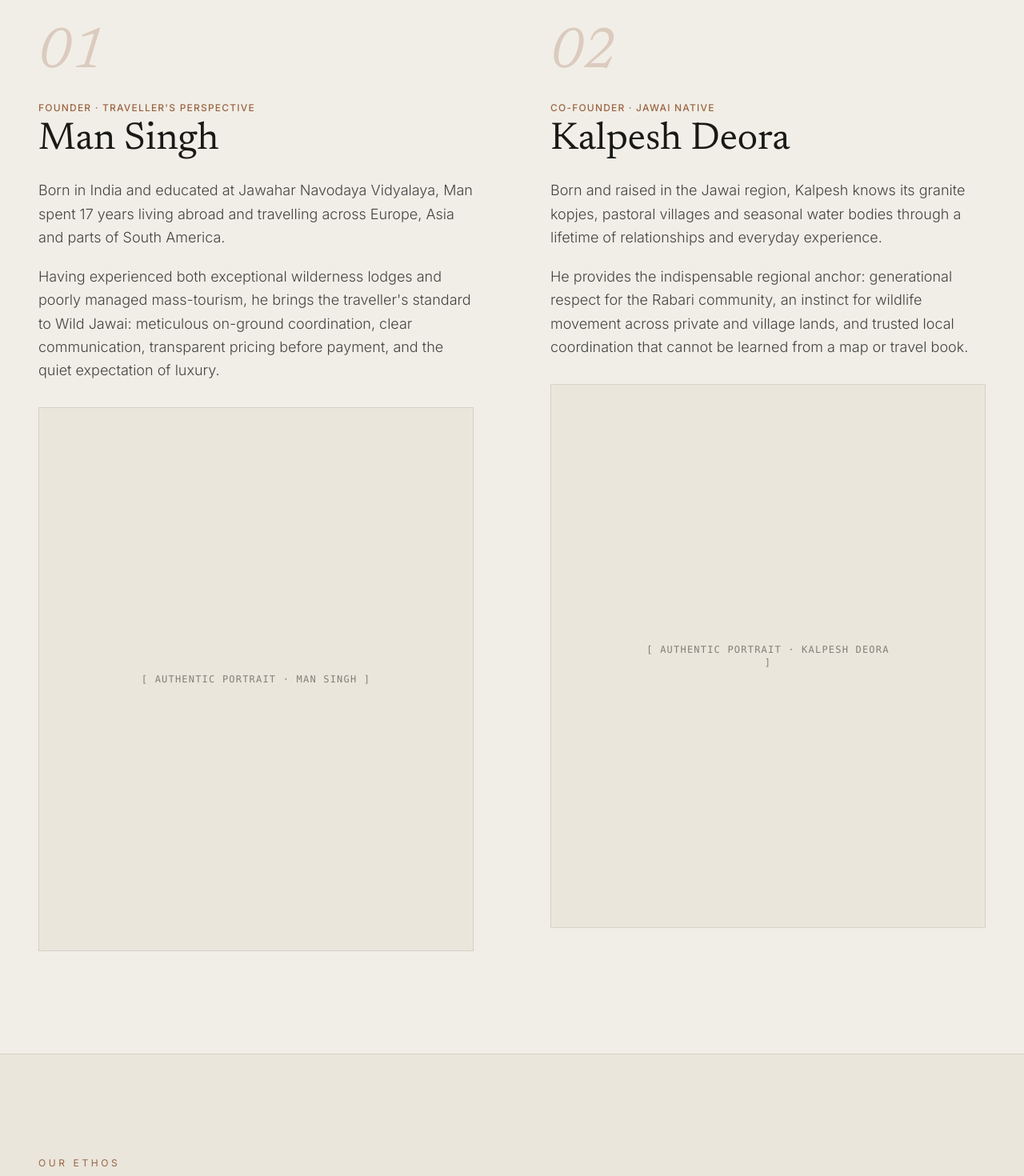
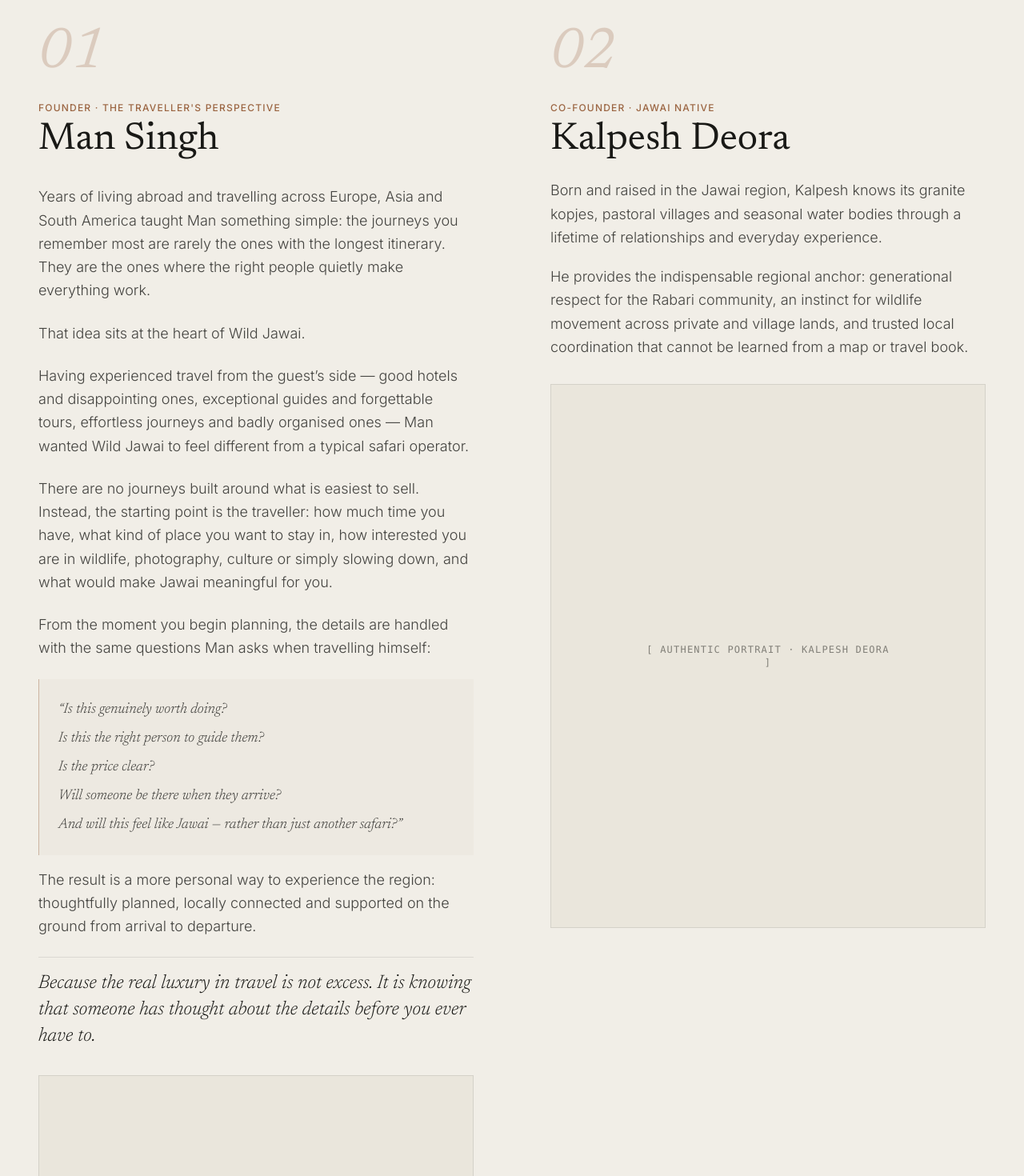
Before and after one commit to veomansingh-hub/wildjawai-by-ms, a Next.js app: page /our-story in a window 1280 px wide. Shown: the part 980-2450 px from the top of the page at 80% size. Built offline with nearby package versions, Linux system fonts and the light colour scheme.

Commit message:
copy: update Man Singh founder biography

```diff
--- a/src/app/our-story/page.tsx
+++ b/src/app/our-story/page.tsx
@@ -32,15 +32,37 @@
           <div className="flex flex-col">
             <span className="font-serif text-6xl md:text-7xl text-terracotta/25 italic mb-6">01</span>
             <span className="text-xs tracking-widest uppercase text-terracotta mb-2 font-medium">
-              Founder &middot; Traveller&apos;s Perspective
+              Founder &middot; The Traveller&apos;s Perspective
             </span>
-            <h2 className="font-serif text-4xl md:text-5xl mb-6">Man Singh</h2>
-            <div className="space-y-5 text-lg font-light text-basalt/80 leading-relaxed">
+            <h2 className="font-serif text-4xl md:text-5xl mb-8">Man Singh</h2>
+            <div className="space-y-6 text-lg font-light text-basalt/80 leading-relaxed">
               <p>
-                Born in India and educated at Jawahar Navodaya Vidyalaya, Man spent 17 years living abroad and travelling across Europe, Asia and parts of South America.
+                Years of living abroad and travelling across Europe, Asia and South America taught Man something simple: the journeys you remember most are rarely the ones with the longest itinerary. They are the ones where the right people quietly make everything work.
               </p>
               <p>
-                Having experienced both exceptional wilderness lodges and poorly managed mass-tourism, he brings the traveller&apos;s standard to Wild Jawai: meticulous on-ground coordination, clear communication, transparent pricing before payment, and the quiet expectation of luxury.
+                That idea sits at the heart of Wild Jawai.
+              </p>
+              <p>
+                Having experienced travel from the guest’s side — good hotels and disappointing ones, exceptional guides and forgettable tours, effortless journeys and badly organised ones — Man wanted Wild Jawai to feel different from a typical safari operator.
+              </p>
+              <p>
+                There are no journeys built around what is easiest to sell. Instead, the starting point is the traveller: how much time you have, what kind of place you want to stay in, how interested you are in wildlife, photography, culture or simply slowing down, and what would make Jawai meaningful for you.
+              </p>
+              <p>
+                From the moment you begin planning, the details are handled with the same questions Man asks when travelling himself:
+              </p>
+              <div className="p-6 bg-sand/40 border-l border-terracotta/40 my-4 space-y-2 text-base md:text-lg italic font-serif text-basalt/85">
+                <p>&ldquo;Is this genuinely worth doing?</p>
+                <p>Is this the right person to guide them?</p>
+                <p>Is the price clear?</p>
+                <p>Will someone be there when they arrive?</p>
+                <p>And will this feel like Jawai — rather than just another safari?&rdquo;</p>
+              </div>
+              <p>
+                The result is a more personal way to experience the region: thoughtfully planned, locally connected and supported on the ground from arrival to departure.
+              </p>
+              <p className="font-serif italic text-xl md:text-2xl text-basalt pt-4 border-t border-basalt/10 leading-snug">
+                Because the real luxury in travel is not excess. It is knowing that someone has thought about the details before you ever have to.
               </p>
             </div>
             {/* Elegant placeholder for genuine founder portrait */}
```
